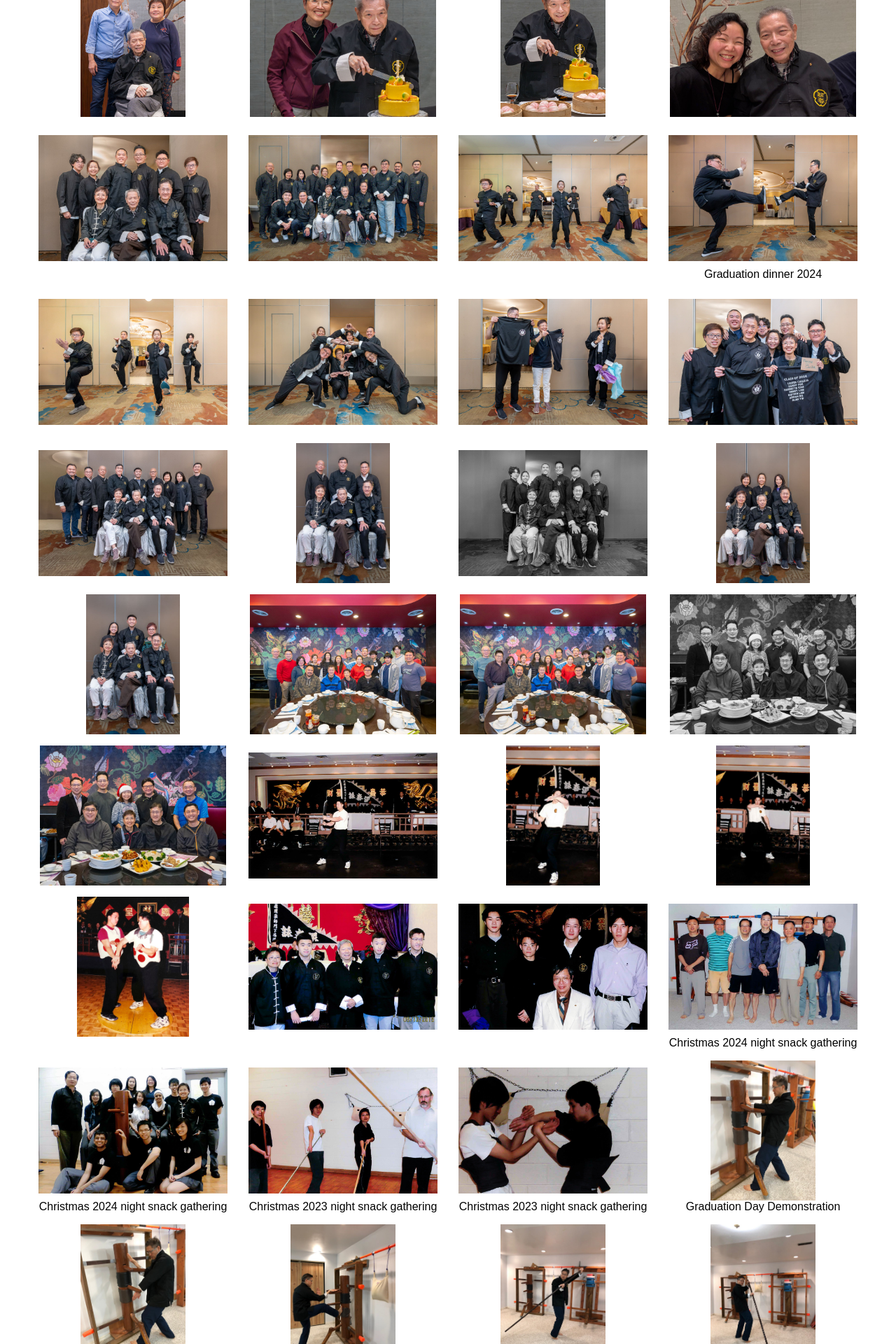
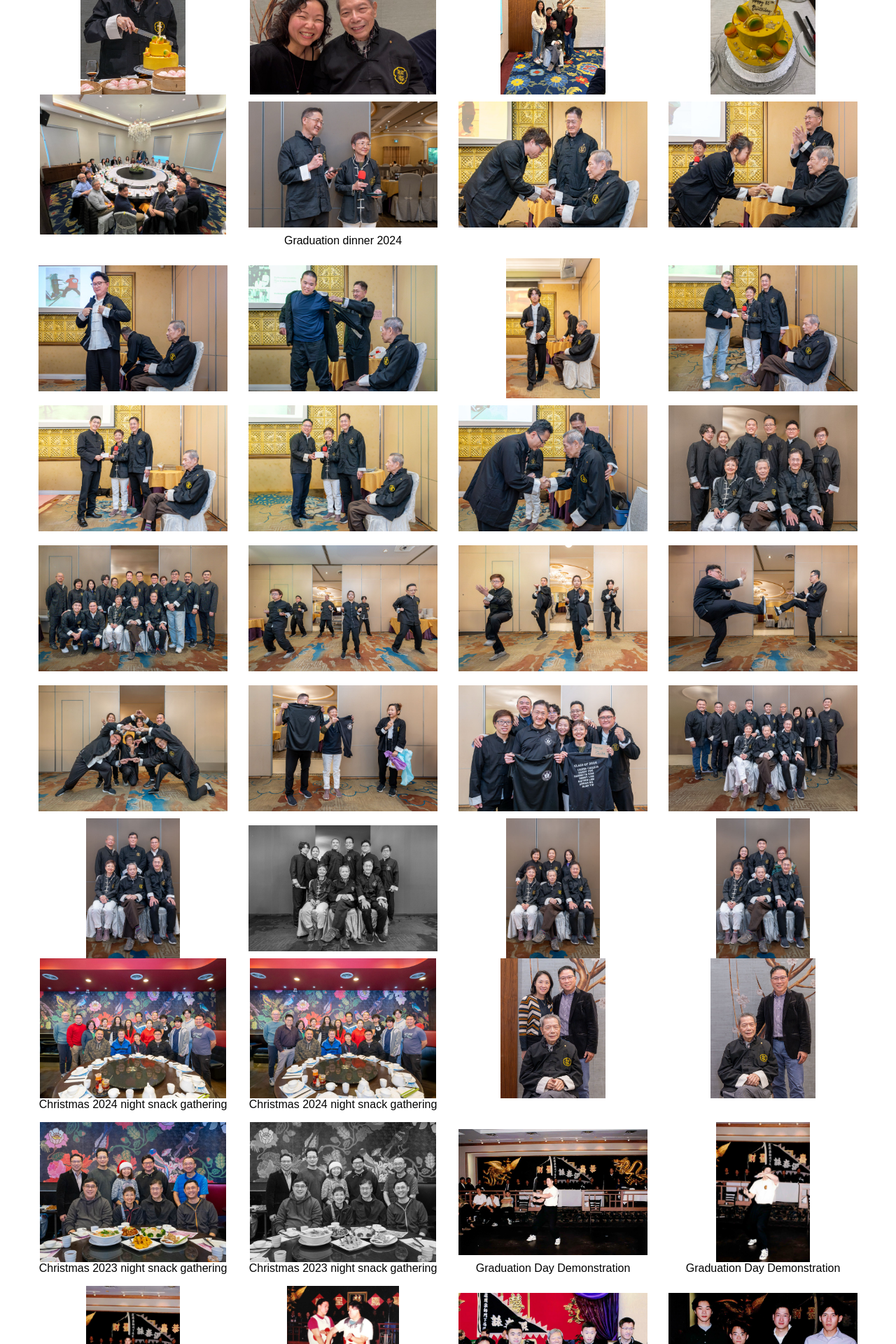
Before and after one commit to sojack/bclo-update, a Next.js app: page /gallery in a window 1280 px wide. Shown: the part 660-2580 px from the top of the page at 70% size. Built offline with nearby package versions, Linux system fonts and the light colour scheme.

Commit message:
fix photo and caption order

```diff
--- a/src/app/gallery/page.tsx
+++ b/src/app/gallery/page.tsx
@@ -21,71 +21,76 @@ export default function Gallery() {
     setSelectedCaption(' ')
   }
 
-  // Hardcoded gallery images in exact order from original site with captions
+  // Gallery images in alphabetical filename order, matching the original Gatsby site's sort.
+  // Captions are mapped from the original GalleryCaptions array by position.
   const galleryItems = [
-    {src: 'PHOTO-2025-06-23-23-34-44.jpg', caption:' ' },
-    {src: 'PHOTO-2025-06-23-23-34-42.jpg', caption:' ' },
-    { src: '0000001.jpg', caption: ' ' },
-    { src: '0000002.jpg', caption: ' ' },
-    { src: '0000003.jpg', caption: ' ' },
-    { src: '0000004.jpg', caption: ' ' },
-    { src: '0000005.jpg', caption: ' ' },
-    { src: '0000006.jpg', caption: ' ' },
-    { src: '0000007.jpg', caption: ' ' },
-    { src: '0000008.jpg', caption: ' ' },
-    { src: '0000009.jpg', caption: ' ' },
-    { src: '0000010.JPG', caption: ' ' },
-    { src: '0011.jpeg', caption: ' ' },
-    { src: '0012.jpeg', caption: ' ' },
-    { src: '0013.jpeg', caption: ' ' },
-    { src: '0015.jpeg', caption: 'Graduation dinner 2024' },
-    { src: '0014.jpeg', caption: ' ' },
-    { src: '0016.jpeg', caption: ' ' },
-    { src: '0017.jpeg', caption: ' ' },
-    { src: '0018.jpeg', caption: ' ' },
-    { src: '0019.jpeg', caption: ' ' },
-    { src: '0020.jpeg', caption: ' ' },
-    { src: '0021.jpeg', caption: ' ' },
-    { src: '0022.jpeg', caption: ' ' },
-    { src: '0023.jpeg', caption: ' ' },
-    { src: '0024.jpeg', caption: ' ' },
-    { src: '0025.jpeg', caption: ' ' },
-    { src: 'dinner-2023-BW.jpeg', caption: ' ' },
-    { src: 'dinner-2023.jpeg', caption: ' ' },
-    { src: 'gallery-01.jpg', caption: ' ' },
-    { src: 'gallery-02.jpg', caption: ' ' },
-    { src: 'gallery-03.jpg', caption: ' ' },
-    { src: 'gallery-04.jpg', caption: ' ' },
-    { src: 'gallery-05.jpg', caption: ' ' },
-    { src: 'gallery-06.jpg', caption: ' ' },
-    { src: 'gallery-07.jpg', caption: 'Christmas 2024 night snack gathering' },
-    { src: 'gallery-11.jpg', caption: 'Christmas 2024 night snack gathering' },
-    { src: 'gallery-12.jpg', caption: 'Christmas 2023 night snack gathering' },
-    { src: 'gallery-13.jpg', caption: 'Christmas 2023 night snack gathering' },
-    { src: 'photo-001.jpg', caption: 'Graduation Day Demonstration' },
-    { src: 'photo-002.jpg', caption: 'Graduation Day Demonstration' },
-    { src: 'photo-003.jpg', caption: 'Graduation Day Demonstration' },
-    { src: 'photo-004.jpg', caption: 'Graduation Day Demonstration' },
-    { src: 'photo-005.jpg', caption: "Sifu Benny's Family and Master S. Fung in the middle" },
-    { src: 'photo-006.jpg', caption: 'back: Sifu Benny and his students - front: Master S. Fung in the middle' },
-    { src: 'photo-007.jpg', caption: "Sifu Benny and his students" },
-    { src: 'photo-008.jpg', caption: 'Cecilia Lo (2nd row right) and her Ving Tsun Club students @ R.H.King Academy' },
-    { src: 'photo-009.jpg', caption: 'Practising the long pole with students and colleague' },
-    { src: 'photo-010.jpeg', caption: 'Students practising double sticky hands' },
-    { src: 'test-01-a.jpeg', caption: ' ' },
-    { src: 'test-01-b.jpeg', caption: ' ' },
-    { src: 'test-01-c.jpeg', caption: ' ' },
-    { src: 'test-01-d.jpeg', caption: ' ' },
-    { src: 'test-01-e.jpeg', caption: ' ' },
-    { src: '0001.jpeg', caption: "Sifu Benny's family with Master S. Fung and Sihen Paul " },
-    { src: '0002.jpeg', caption: 'Sifu Benny with his wife Cecilia and Master S. Fung' },
-    { src: '0003.jpeg', caption: 'Family graduation certificates on the wall' },
-    { src: '0004.jpeg', caption: 'BCLO Ving Tsub Academy female students' },
-    { src: '0005.jpeg', caption: 'test #1' },
-    { src: '0006.jpeg', caption: 'test #1' },
-    { src: '0007.jpeg', caption: 'test #1' },
-    { src: '0008.jpeg', caption: 'test #1' },
-    { src: '0009.jpeg', caption: 'After test night snack with the current class!' }
+    { src: '0000001.jpg', caption: '' },
+    { src: '0000002.jpg', caption: '' },
+    { src: '0000003.jpg', caption: '' },
+    { src: '0000004.jpg', caption: '' },
+    { src: '0000005.jpg', caption: '' },
+    { src: '0000006.jpg', caption: '' },
+    { src: '0000007.jpg', caption: '' },
+    { src: '0000008.jpg', caption: '' },
+    { src: '0000009.jpg', caption: '' },
+    { src: '0000010.JPG', caption: '' },
+    { src: '0000011.JPG', caption: '' },
+    { src: '0000012.jpeg', caption: '' },
+    { src: '0000013.JPEG', caption: '' },
+    { src: '0001.jpeg', caption: 'Graduation dinner 2024' },
+    { src: '0002.jpeg', caption: '' },
+    { src: '0003.jpeg', caption: '' },
+    { src: '0004.jpeg', caption: '' },
+    { src: '0005.jpeg', caption: '' },
+    { src: '0006.jpeg', caption: '' },
+    { src: '0007.jpeg', caption: '' },
+    { src: '0008.jpeg', caption: '' },
+    { src: '0009.jpeg', caption: '' },
+    { src: '0010.jpeg', caption: '' },
+    { src: '0011.jpeg', caption: '' },
+    { src: '0012.jpeg', caption: '' },
+    { src: '0013.jpeg', caption: '' },
+    { src: '0014.jpeg', caption: '' },
+    { src: '0015.jpeg', caption: '' },
+    { src: '0016.jpeg', caption: '' },
+    { src: '0017.jpeg', caption: '' },
+    { src: '0018.jpeg', caption: '' },
+    { src: '0019.jpeg', caption: '' },
+    { src: '0020.jpeg', caption: '' },
+    { src: '0021.jpeg', caption: '' },
+    { src: '0022.jpeg', caption: '' },
+    { src: '0023.jpeg', caption: '' },
+    { src: '0024.jpeg', caption: 'Christmas 2024 night snack gathering' },
+    { src: '0025.jpeg', caption: 'Christmas 2024 night snack gathering' },
+    { src: 'PHOTO-2025-06-23-23-34-42.jpg', caption: '' },
+    { src: 'PHOTO-2025-06-23-23-34-44.jpg', caption: '' },
+    { src: 'dinner-2023.jpeg', caption: 'Christmas 2023 night snack gathering' },
+    { src: 'dinner-2023-BW.jpeg', caption: 'Christmas 2023 night snack gathering' },
+    { src: 'gallery-01.jpg', caption: 'Graduation Day Demonstration' },
+    { src: 'gallery-02.jpg', caption: 'Graduation Day Demonstration' },
+    { src: 'gallery-03.jpg', caption: 'Graduation Day Demonstration' },
+    { src: 'gallery-04.jpg', caption: 'Graduation Day Demonstration' },
+    { src: 'gallery-05.jpg', caption: "Sifu Benny's Family and Master S. Fung in the middle" },
+    { src: 'gallery-06.jpg', caption: 'back: Sifu Benny and his students - front: Master S. Fung in the middle' },
+    { src: 'gallery-07.jpg', caption: 'Sifu Benny and his students' },
+    { src: 'gallery-11.jpg', caption: 'Cecilia Lo (2nd row right) and her Ving Tsun Club students @ R.H.King Academy' },
+    { src: 'gallery-12.jpg', caption: 'Practising the long pole with students and colleague' },
+    { src: 'gallery-13.jpg', caption: 'Students practising double sticky hands' },
+    { src: 'photo-001.jpg', caption: '' },
+    { src: 'photo-002.jpg', caption: '' },
+    { src: 'photo-003.jpg', caption: '' },
+    { src: 'photo-004.jpg', caption: '' },
+    { src: 'photo-005.jpg', caption: '' },
+    { src: 'photo-006.jpg', caption: '' },
+    { src: 'photo-007.jpg', caption: "Sifu Benny's family with Master S. Fung and Sihen Paul" },
+    { src: 'photo-008.jpg', caption: 'Sifu Benny with his wife Cecilia and Master S. Fung' },
+    { src: 'photo-009.jpg', caption: 'Family graduation certificates on the wall' },
+    { src: 'photo-010.jpeg', caption: 'BCLO Ving Tsub Academy female students' },
+    { src: 'test-01-a.jpeg', caption: 'test #1' },
+    { src: 'test-01-b.jpeg', caption: 'test #1' },
+    { src: 'test-01-c.jpeg', caption: 'test #1' },
+    { src: 'test-01-d.jpeg', caption: 'test #1' },
+    { src: 'test-01-e.jpeg', caption: 'After test night snack with the current class!' },
   ]
 
   return (
```
